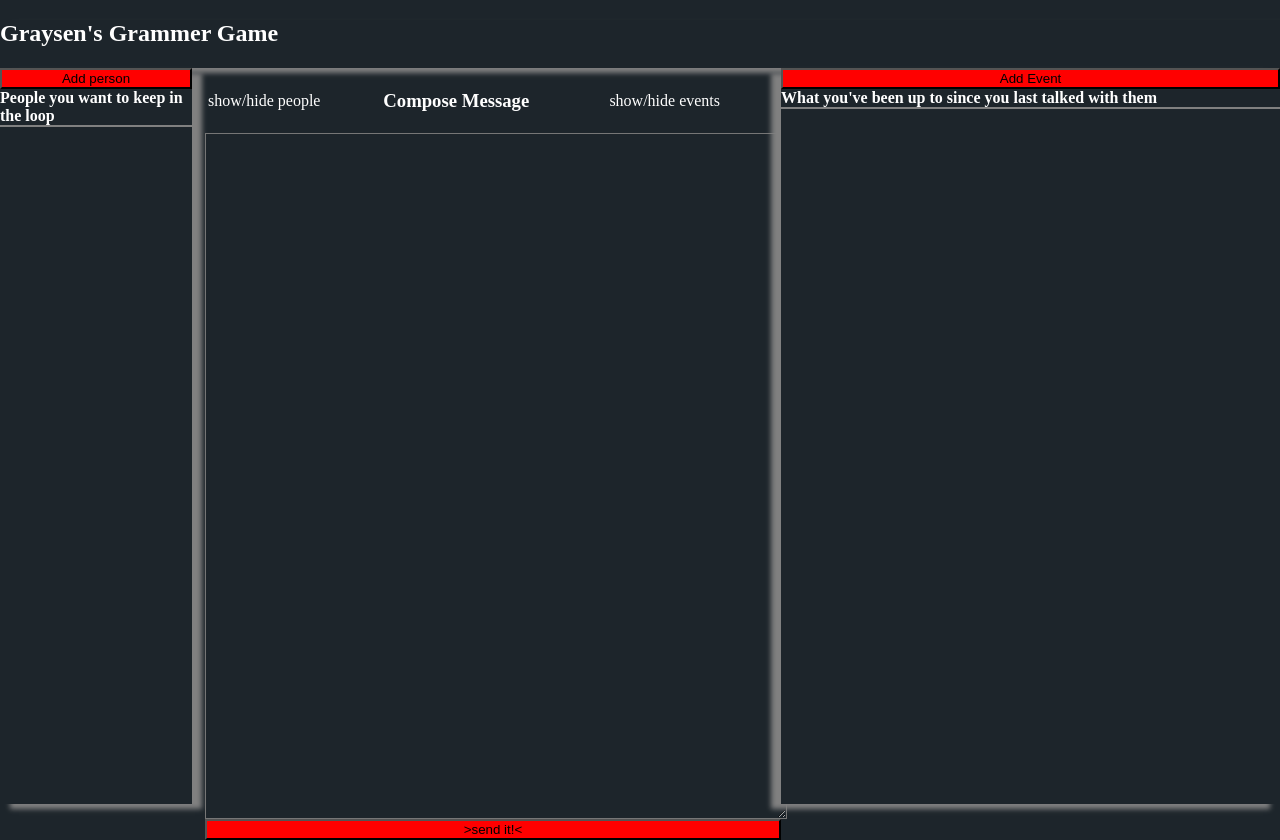
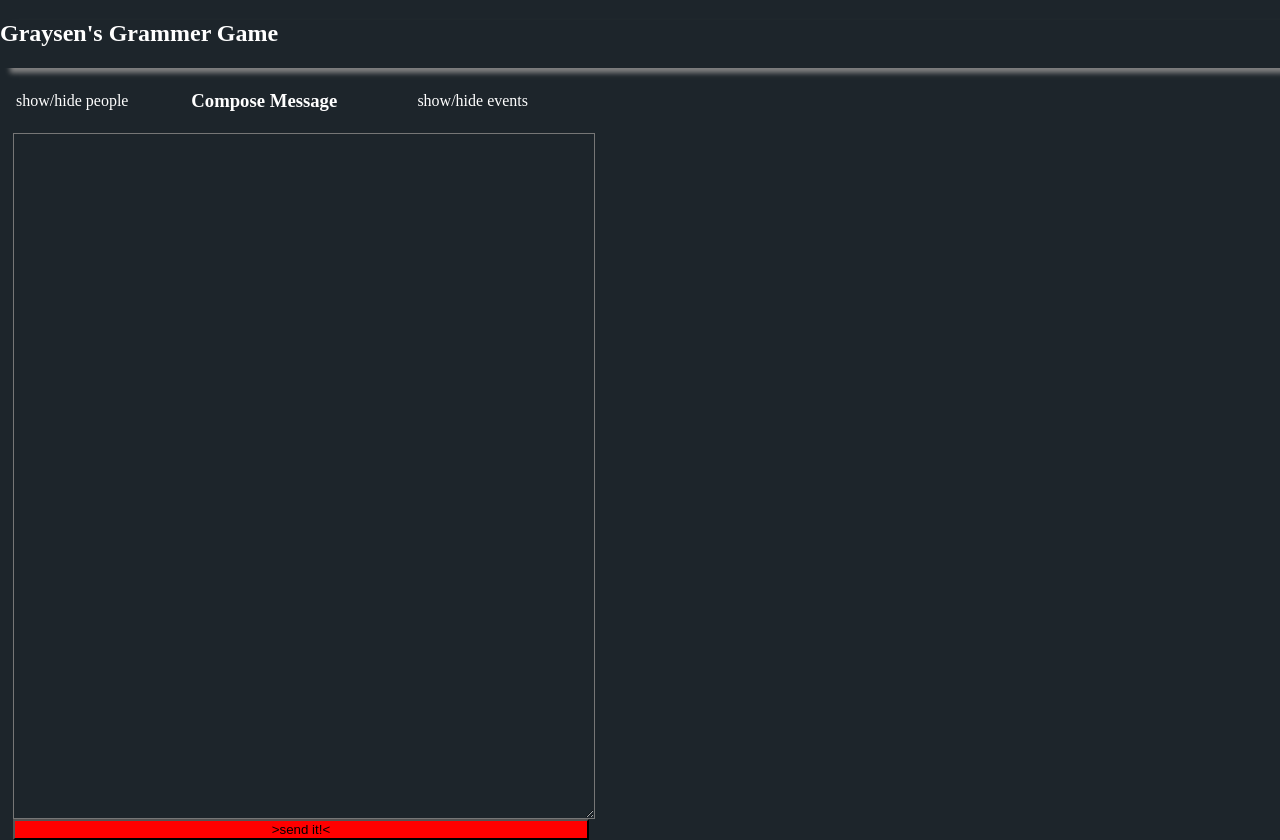
Before and after one commit to mpmcpherson/graysensSpeech, a PHP site: page / in a window 1280 px wide. Run offline with PHP 8.4, Linux system fonts and the light colour scheme; data that the repository does not hold is empty; a stand-in replaces the project's code that opens the database connection.

Commit message:
autocommit Sun 28 Feb 2021 12:05:36 AM EST

```diff
--- a/site/index.php
+++ b/site/index.php
@@ -1,3 +1,4 @@
+
 
 <!DOCTYPE html>
 <html>
@@ -17,7 +18,7 @@
 		</div>
 
 		<div class="wrapper ninety" id="container">
-			<div class="leftBar full" id="leftBar">
+			<div class="leftBar full" id="leftBar" style="display: none;">
 				<div class="titleBorder"style="font-weight: bold;">
 					<button id="addPerson" class="staggeredButtons" style="background-color: red;">Add person</button>
 					<br />
@@ -40,7 +41,7 @@
 				</div>
 				<a href="mailto:" style="width: 100%;"><button style="width: 100%; background-color: red;">>send it!<</button></a>
 			</div>
-			<div class="rightBar full" id="rightBar">
+			<div class="rightBar full" id="rightBar" style="display: none;">
 				<button id="addEvent" class="staggeredButtons" style="background-color: red;">Add Event</button>
 				<div class="titleBorder" style="font-weight: bold;"><?php echo $rightBar; ?></div>
 				<br />
```
